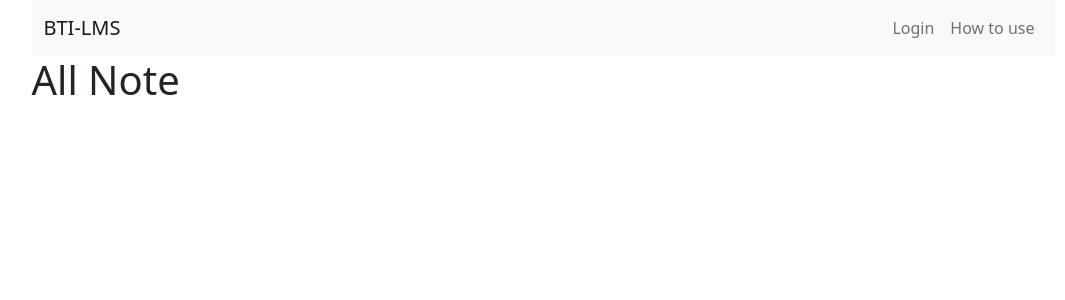
After one commit to khem-zip/bti-lms, a Django app: page /note/allnote/ in a window 1280 px wide. The commit adds this page. Shown: the top 300 px of the page, without its empty margins (97-1162 px from the left). Run offline with Django 4.2, Linux system fonts and the light colour scheme.

Commit message:
creating 2 new templates addnote and allnotes

```diff
--- a/note/urls.py
+++ b/note/urls.py
@@ -1,9 +1,10 @@
 from django.urls import path
-from .views import note_view
+from .views import addnote_view,allnote_view
 
 
 app_name='note'
 
 urlpatterns=[
-    path('',note_view,name='note')
+    path('addnote/',addnote_view, name='addnote'),
+    path('allnote/',allnote_view, name='allnote')
 ]
--- a/note/views.py
+++ b/note/views.py
@@ -1,5 +1,7 @@
 from django.shortcuts import render
 
 # Create your views here.
-def note_view(request):
-    return render(request,'note/note.html')
+def addnote_view(request):
+    return render(request,'note/addnote.html')
+def allnote_view(request):
+    return render(request,'note/allnote.html')
--- a/templates/navbar.html
+++ b/templates/navbar.html
@@ -53,8 +53,8 @@
               Notes
             </a>
             <ul class="dropdown-menu" aria-labelledby="navbarDropdownMenuLink">
-              <li><a class="dropdown-item" href="">All Notes</a></li>
-              <li><a class="dropdown-item" href="">Add Note</a></li>
+              <li><a class="dropdown-item" href="{% url 'note:allnote'%}">All Notes</a></li>
+              <li><a class="dropdown-item" href="{% url 'note:addnote'%}">Add Note</a></li>
             </ul>
         </li>
           <li class="nav-item dropdown">
--- a/templates/note/note.html
+++ b/templates/note/addnote.html
@@ -2,5 +2,5 @@
 {%block title%} Note {%endblock%}
 
 {%block body%}
-<h1>Note</h1>
+<h1>Add Note</h1>
 {%endblock%}
--- /dev/null
+++ b/templates/note/allnote.html
@@ -0,0 +1,6 @@
+{%extends 'base.html'%}
+{%block title%} Note {%endblock%}
+
+{%block body%}
+<h1>All Note</h1>
+{%endblock%}
```
Also changed, not shown: db.sqlite3.
